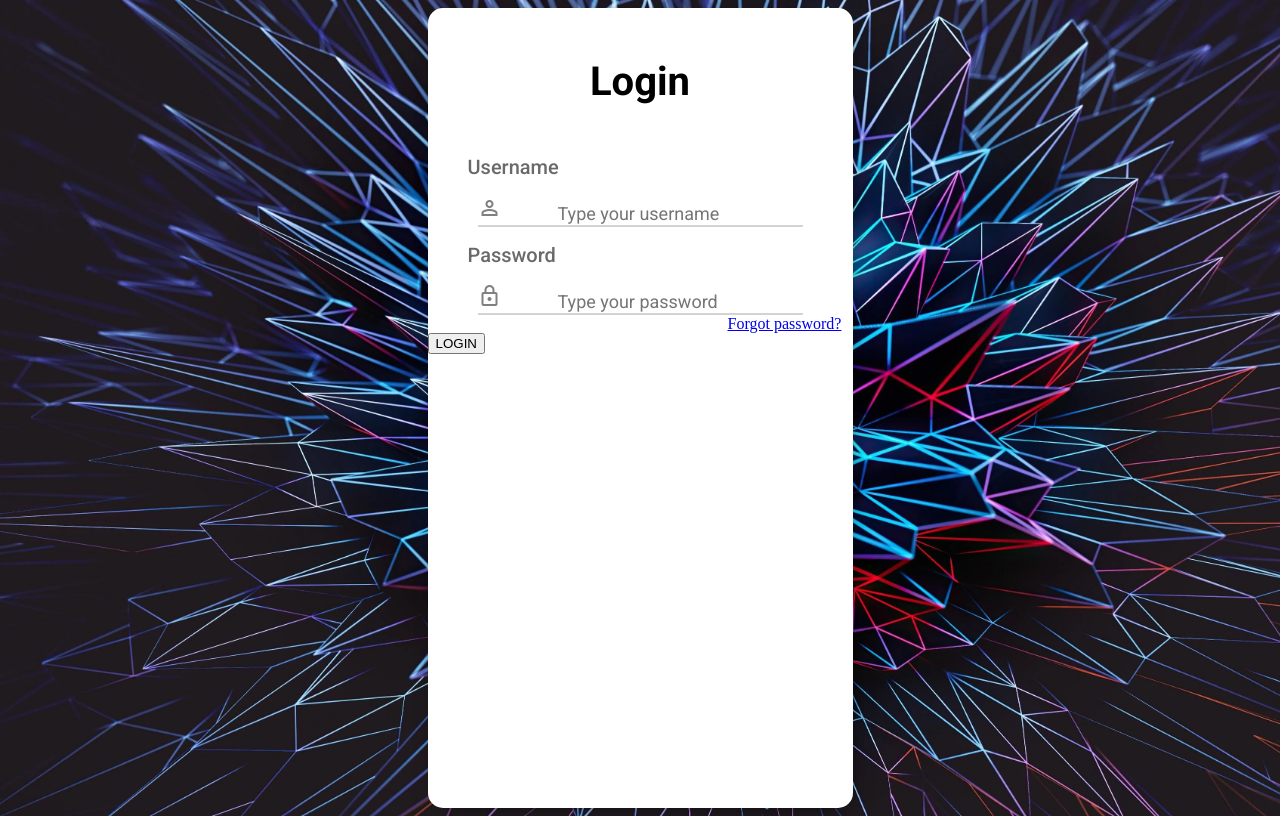
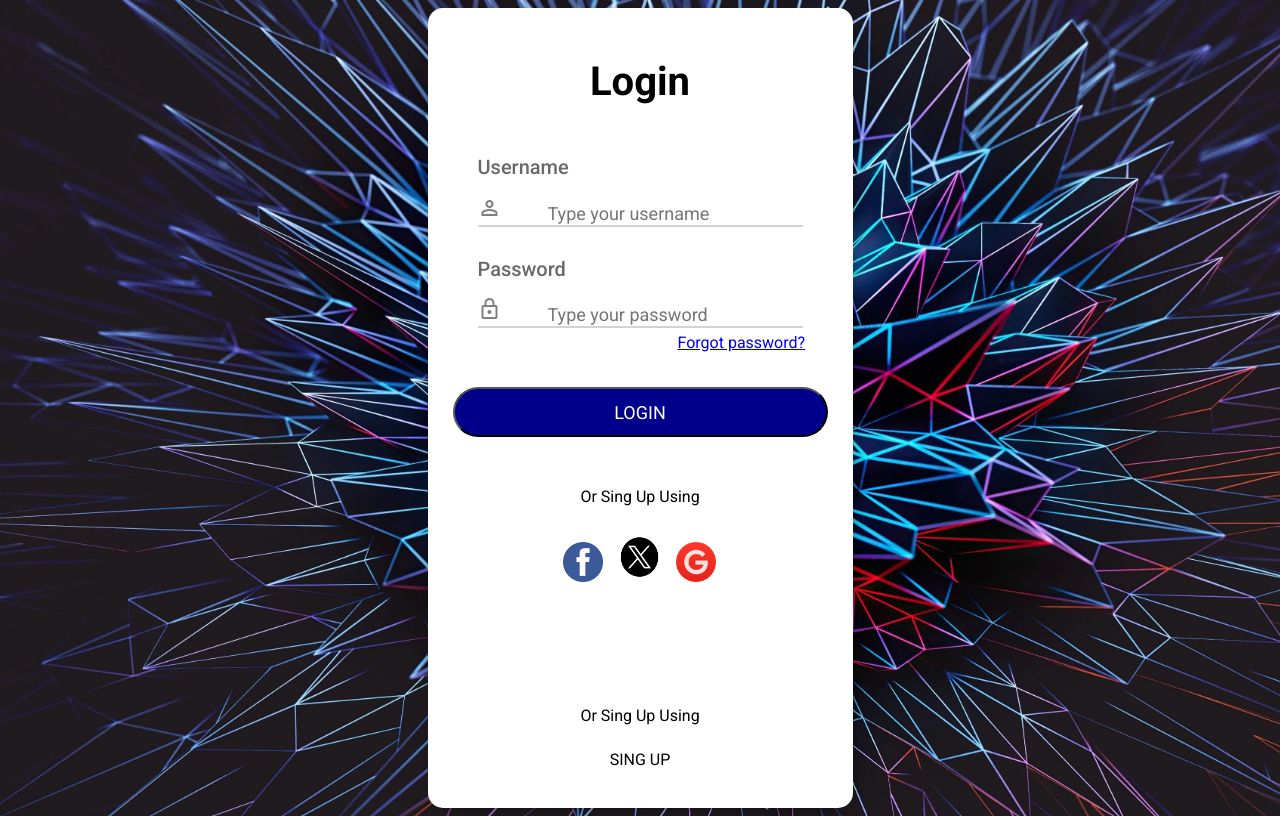
Before and after one commit to LuisFzg39/Lab-3, a plain HTML site: page Photo Website/index.html in a window 1280 px wide. Drawn offline with nearby package versions, Linux system fonts and the light colour scheme.

Commit message:
First website finished

```diff
--- a/index.css
+++ b/Photo Website/index.css
@@ -1,6 +1,6 @@
 body {
 
-    background-image: url("photo_website1.webp");
+    background-image: url("Images/photo_website1.webp");
     background-color: aqua;
     background-repeat: no-repeat;
     background-size: cover;
@@ -23,7 +23,7 @@ body {
 }
 
 
-h1, h2 {
+h1, h2, a, p, button{
 
     font-family: "Roboto", sans-serif;
 
@@ -40,7 +40,7 @@ h1 {
 
 h2 {
 
-    margin-left: 40px;
+    margin-left: 50px;
     font-size: 20px;
     color: dimgrey;
     font-weight: 500;
@@ -51,7 +51,7 @@ h2 {
 
     font-family: "Roboto", sans-serif;
     border-style: hidden;
-    margin-left: 50px;
+    margin-left: 40px;
     font-size: 18px;
 
 
@@ -64,15 +64,14 @@ h2 {
     width: 325px;
     height: 2px;
     margin-left: 50px;
-
-
+    margin-bottom: 5px;
 
 
 }
 
-.line_margin{
+#line_margin{
 
-    margin-bottom: 50px;
+    margin-bottom: 30px;
 
 }
 
@@ -85,14 +84,62 @@ h2 {
 
 a {
 
-    margin-left: 300px;
-
+    margin-left: 250px;
 
 }
 
 button {
 
+    background-color: darkblue;
+    color: white;
+    height: 50px;
+    width: 375px;
+    margin-top: 35px;
+    margin-left: 25px;
+    border-radius: 30px;
+    font-size: 18px;
 
+}
+
+p {
+
+    text-align: center;
+    margin-top: 50px;
+
+}
+
+img {
+
+    height: 40px;
+    width: 40px;
 
 
 }
+
+#x-logo {
+
+
+    height: 50px;
+    width: 65px;
+    margin-top: 10px;
+
+}
+
+#facebook-logo {
+
+
+    margin-left: 135px;
+
+}
+
+.p2 {
+
+    margin-top: 120px;
+
+}
+
+#sing-up {
+
+    margin-top: 25px;
+
+}
--- a/index.html
+++ b/Photo Website/index.html
@@ -28,7 +28,7 @@
                 person
             </span>
             <input type="text" name="user_name" class="text_square"  placeholder="Type your username">
-            <div class="text_line" class="line_margin"></div>
+            <div class="text_line" id="line_margin"></div>
 
         </div>
 
@@ -37,14 +37,26 @@
             <span class="material-symbols-outlined">
                 lock
             </span>
-            <input type="text" name="password" class="text_square" placeholder="Type your password">
+            <input type="password" name="password" class="text_square" placeholder="Type your password">
             <div class="text_line"></div>
 
         </div>
 
-        <a href="https://www.soho.co/actualidad/articulo/que-es-ser-un-bobolon-insulto-que-uso-residente-contra-j-balvin-repetidamente/202244/">Forgot password?</a>
+        <a href="https://support.google.com/accounts/answer/41078?hl=en&co=GENIE.Platform%3DDesktop">Forgot password?</a>
 
         <button>LOGIN</button>
+
+        <p>Or Sing Up Using</p>
+
+        <div>
+            <img src="Images/facebook-logo.png" alt="FaceBook-Logo" id="facebook-logo">
+            <img src="Images/x-logo.png" alt="X-Logo" id="x-logo">
+            <img src="Images/googleplus-logo.png" alt="GooglePlus-Logo">
+        </div>
+
+        <p class="p2">Or Sing Up Using</p>
+
+        <p id="sing-up">SING UP</p>
 
     </div>
 
```
Also changed, not shown: Photo Website/Images/facebook-logo.png (added), Photo Website/Images/googleplus-logo.png (added), Photo Website/Images/photo_website1.webp (renamed from photo_website1.webp), Photo Website/Images/x-logo.png (added).
